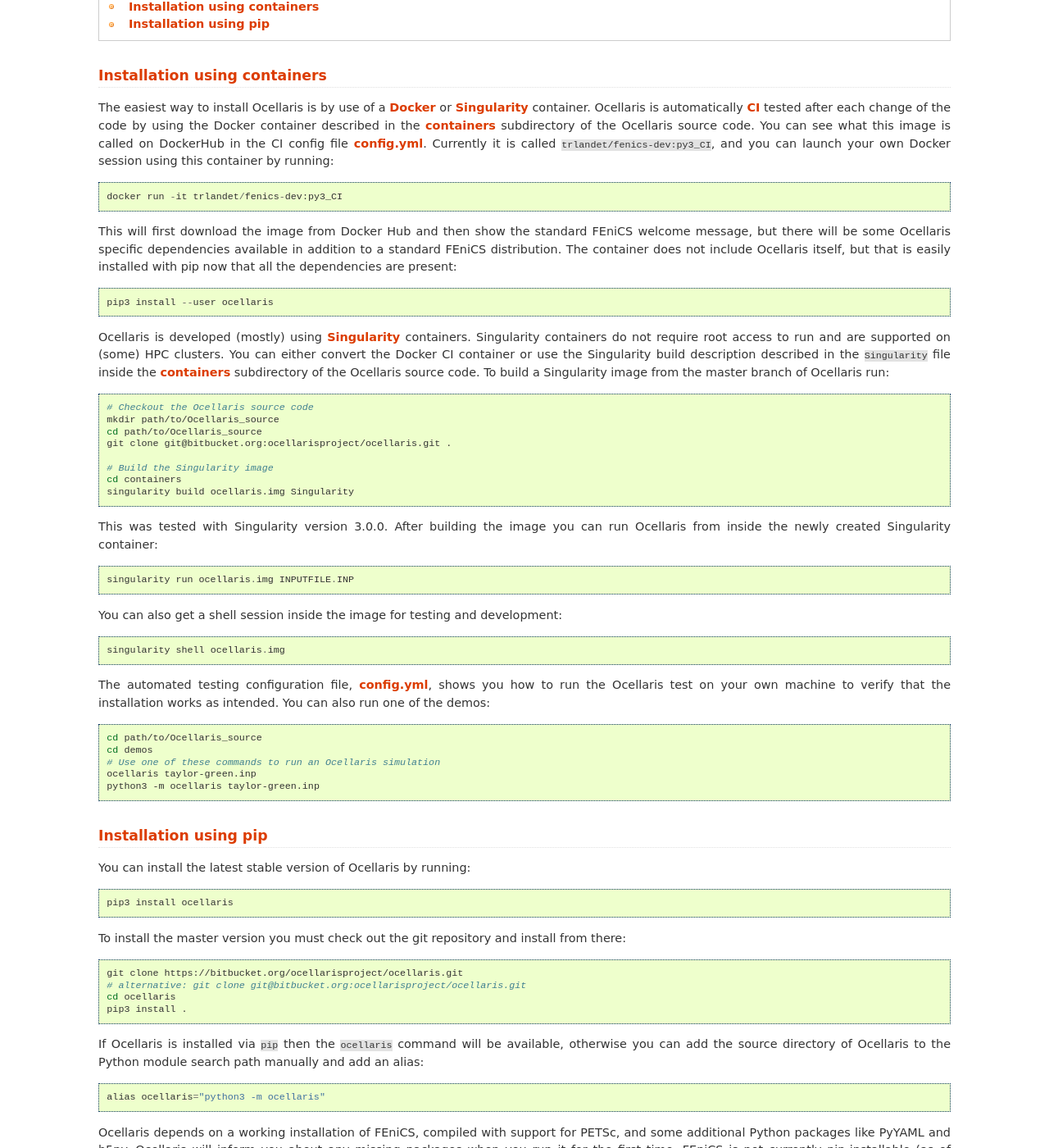
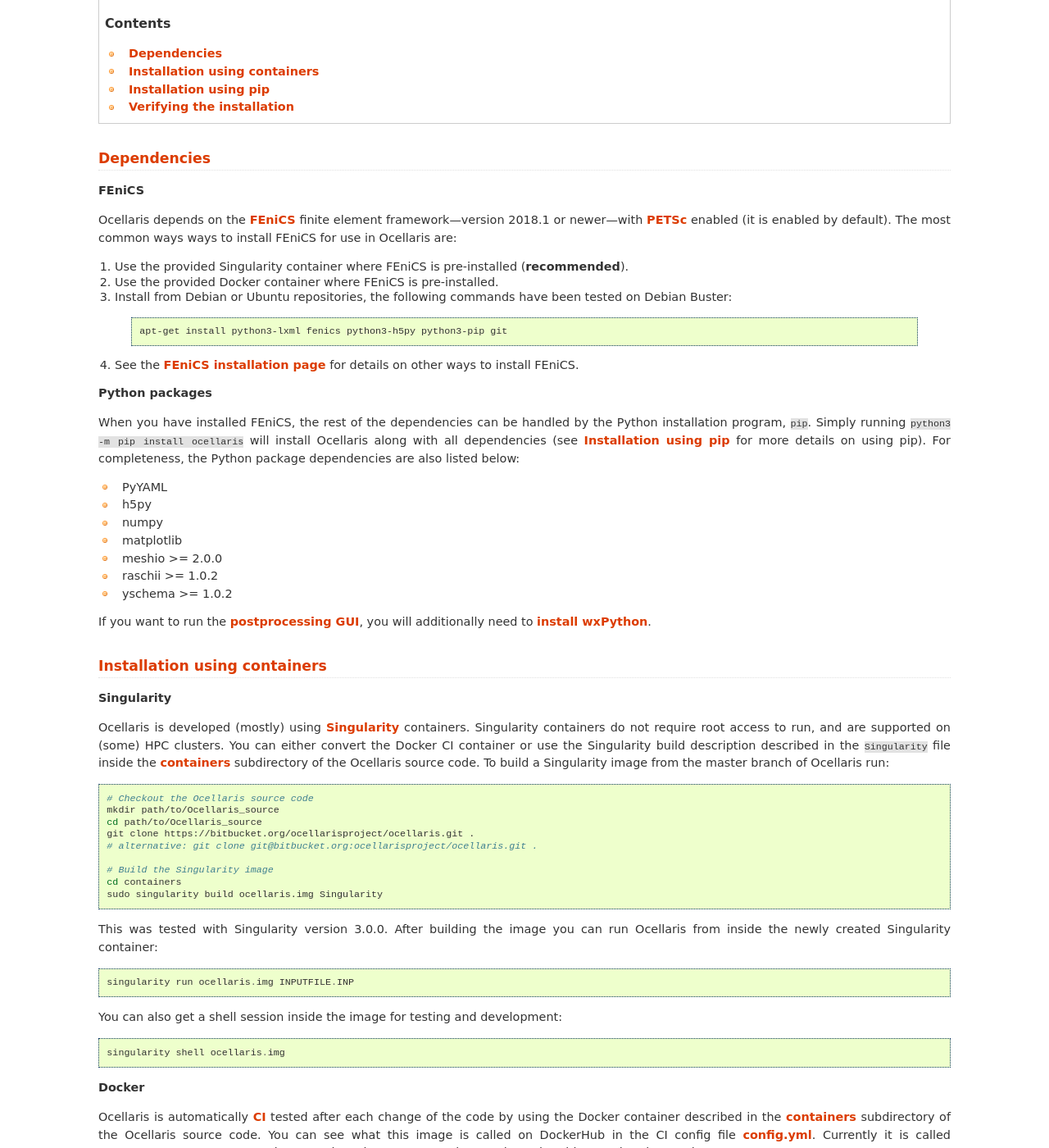
Before and after one commit to TormodLandet/Ocellaris, a Sphinx documentation site: the page built from documentation/user_guide/install.rst, in a window 1280 px wide and 1400 px high, scrolled down 317 px. Shown: the whole window at 82% size. Built offline with Sphinx 7.4.7, drawn with Linux system fonts in a browser that asks for light colours; some of the changed text lies outside the part shown.

Commit message:
Installation instructions with list of deps.

```diff
--- a/documentation/programmers_guide/guidelines.rst
+++ b/documentation/programmers_guide/guidelines.rst
@@ -104,6 +104,8 @@
 breaking your code because they do not understand properly how it works. Often
 that future person is yourself two weeks after ... 🤣
 
+.. _label-running-tests:
+
 **Running the tests**
 
 The exact procedure for running the tests can be found in `config.yml
--- a/documentation/user_guide/install.rst
+++ b/documentation/user_guide/install.rst
@@ -1,38 +1,68 @@
 Installing Ocellaris
---------------------
+====================
 
 Ocellaris is a Python package and it contains no modules that must be compiled before running. Some internal modules will be automatically compiled on the first program start-up by use of the FEniCS DOLFIN JIT compiler. This can take some time, up to 30 seconds. Subsequent runs of Ocellaris will use the pre-compiled modules.
 
+The easiest way to install Ocellaris is by use of a Docker_ or Singularity_ container. Ocellaris is automatically CI_ tested after each change inside a Docker container, but the main development takes place using Singularity, and this is the recommended way to install Ocellaris.
 
 .. contents:: Contents
     :local:
 
 
+Dependencies
+------------
+
+**FEniCS**
+
+Ocellaris depends on the FEniCS_ finite element framework---version 2018.1 or newer---with PETSc_ enabled (it is enabled by default). The most common ways ways to install FEniCS for use in Ocellaris are:
+
+1) Use the provided Singularity container where FEniCS is pre-installed (**recommended**).
+
+2) Use the provided Docker container where FEniCS is pre-installed.
+
+3) Install from Debian or Ubuntu repositories, the following commands have been tested on Debian Buster:
+
+  .. code-block:: bash
+
+    apt-get install python3-lxml fenics python3-h5py python3-pip git
+
+4) See the `FEniCS installation page`_ for details on other ways to install FEniCS.
+
+**Python packages**
+
+When you have installed FEniCS, the rest of the dependencies can be handled by the Python installation program, ``pip``. Simply running ``python3 -m pip install ocellaris`` will install Ocellaris along with all dependencies (see :ref:`label-pip` for more details on using pip). For completeness, the Python package dependencies are also listed below:
+
+* PyYAML
+* h5py
+* numpy
+* matplotlib
+* meshio >= 2.0.0
+* raschii >= 1.0.2
+* yschema >= 1.0.2
+
+If you want to run the :ref:`postprocessing GUI <OcellarisInspector>`, you will additionally need to `install wxPython <https://wxpython.org/pages/downloads/>`_.
+
+
 .. _label-containers:
 
 Installation using containers
-.............................
+-----------------------------
 
-The easiest way to install Ocellaris is by use of a Docker_ or Singularity_ container. Ocellaris is automatically CI_ tested after each change of the code by using the Docker container described in the containers_ subdirectory of the Ocellaris source code. You can see what this image is called on DockerHub in the CI config file `config.yml`_. Currently it is called ``trlandet/fenics-dev:py3_CI``, and you can launch your own Docker session using this container by running::
+**Singularity**
 
-  docker run -it trlandet/fenics-dev:py3_CI
-
-This will first download the image from Docker Hub and then show the standard FEniCS welcome message, but there will be some Ocellaris specific dependencies available in addition to a standard FEniCS distribution. The container does not include Ocellaris itself, but that is easily installed with pip now that all the dependencies are present::
-
-  pip3 install --user ocellaris
-
-Ocellaris is developed (mostly) using Singularity_ containers. Singularity containers do not require root access to run and are supported on (some) HPC clusters. You can either convert the Docker CI container or use the Singularity build description described in the ``Singularity`` file inside the  containers_ subdirectory of the Ocellaris source code. To build a Singularity image from the master branch of Ocellaris run:
+Ocellaris is developed (mostly) using Singularity_ containers. Singularity containers do not require root access to run, and are supported on (some) HPC clusters. You can either convert the Docker CI container or use the Singularity build description described in the ``Singularity`` file inside the  containers_ subdirectory of the Ocellaris source code. To build a Singularity image from the master branch of Ocellaris run:
 
 .. code:: shell
 
   # Checkout the Ocellaris source code
   mkdir path/to/Ocellaris_source
   cd path/to/Ocellaris_source
-  git clone git@bitbucket.org:ocellarisproject/ocellaris.git .
+  git clone https://bitbucket.org/ocellarisproject/ocellaris.git .
+  # alternative: git clone git@bitbucket.org:ocellarisproject/ocellaris.git .
 
   # Build the Singularity image
   cd containers
-  singularity build ocellaris.img Singularity
+  sudo singularity build ocellaris.img Singularity
 
 This was tested with Singularity version 3.0.0. After building the image you can run Ocellaris from inside the newly created Singularity container::
 
@@ -42,7 +72,48 @@
 
   singularity shell ocellaris.img
 
-The automated testing configuration file, `config.yml`_, shows you how to run the Ocellaris test on your own machine to verify that the installation works as intended. You can also run one of the demos:
+**Docker**
+
+Ocellaris is automatically CI_ tested after each change of the code by using the Docker container described in the containers_ subdirectory of the Ocellaris source code. You can see what this image is called on DockerHub in the CI config file `config.yml`_. Currently it is called ``trlandet/fenics-dev:py3_CI``, and you can launch your own Docker session using this container by running::
+
+  docker run -it trlandet/fenics-dev:py3_CI
+
+This will first download the image from Docker Hub and then show the standard FEniCS welcome message, but there will be some Ocellaris specific dependencies available in addition to a standard FEniCS distribution. The container does not include Ocellaris itself, but that is easily installed with pip now that all the dependencies are present::
+
+  python3 -m pip install --user ocellaris
+
+
+.. _label-pip:
+
+Installation using pip
+----------------------
+
+You can install the latest stable version of Ocellaris by running::
+
+    python3 -m pip install ocellaris
+
+To install the master version you must check out the git repository and install from there:
+
+.. code:: shell
+
+  git clone https://bitbucket.org/ocellarisproject/ocellaris.git
+  # alternative: git clone git@bitbucket.org:ocellarisproject/ocellaris.git
+  cd ocellaris
+  python3 -m pip install .
+
+If Ocellaris is installed via ``pip``, then the ``ocellaris`` command will be available, otherwise you can add the source directory of Ocellaris to the Python module search path manually and add an alias::
+
+    alias ocellaris="python3 -m ocellaris"
+
+Ocellaris depends on a working installation of FEniCS, compiled with support for PETSc, and some additional Python packages like PyYAML and h5py. Ocellaris will inform you about any missing packages when you run it for the first time. FEniCS is not currently pip-installable (as of February 2019), so it can be slightly hard to install all prerequisites. The recommended way, which should always work, is to use the same installation as on the automated test system—running in a container. You can also install from ``deb`` packages or conda, see the `FEniCS web pages <https://fenicsproject.org/download/>`_. FEniCS power users can compile and install on their own, but the main author of Ocellaris once used a week to get a fast and working FEniCS `installed on an old-ish HPC cluster <https://bitbucket.org/trlandet/fenics-on-abel>`_, it is not always easy ...
+
+
+Verifying the installation
+--------------------------
+
+The automated testing configuration file, `config.yml`_, shows you how to run the Ocellaris test on your own machine to verify that the installation works as intended (the test commands are also :ref:`shown here <label-running-tests>`).
+
+You can also run one of the demos:
 
 .. code:: shell
 
@@ -52,28 +123,10 @@
   ocellaris taylor-green.inp
   python3 -m ocellaris taylor-green.inp
 
-Installation using pip
-......................
 
-You can install the latest stable version of Ocellaris by running::
-
-    pip3 install ocellaris
-
-To install the master version you must check out the git repository and install from there:
-
-.. code:: shell
-
-  git clone https://bitbucket.org/ocellarisproject/ocellaris.git
-  # alternative: git clone git@bitbucket.org:ocellarisproject/ocellaris.git
-  cd ocellaris
-  pip3 install .
-
-If Ocellaris is installed via ``pip`` then the ``ocellaris`` command will be available, otherwise you can add the source directory of Ocellaris to the Python module search path manually and add an alias::
-
-    alias ocellaris="python3 -m ocellaris"
-
-Ocellaris depends on a working installation of FEniCS, compiled with support for PETSc, and some additional Python packages like PyYAML and h5py. Ocellaris will inform you about any missing packages when you run it for the first time. FEniCS is not currently pip-installable (as of February 2019), so it can be slightly hard to install all prerequisites. The recommended way, which should always work, is to use the same installation as on the automated test system—running in a container. You can also install from ``deb`` packages or conda, see the `FEniCS web pages <https://fenicsproject.org/download/>`_. FEniCS power users can compile and install on their own, but the main author of Ocellaris once used a week to get a fast and working FEniCS `installed on an old-ish HPC cluster <https://bitbucket.org/trlandet/fenics-on-abel>`_, it is not always easy ...
-
+.. _FEniCS: https://www.fenicsproject.org/
+.. _PETSc: https://www.mcs.anl.gov/petsc/
+.. _`FEniCS installation page`: https://fenics.readthedocs.io/en/latest/installation.html
 .. _config.yml: https://bitbucket.org/ocellarisproject/ocellaris/src/master/.circleci/config.yml
 .. _containers: https://bitbucket.org/ocellarisproject/ocellaris/src/master/containers
 .. _Singularity: https://www.sylabs.io/singularity/
```
